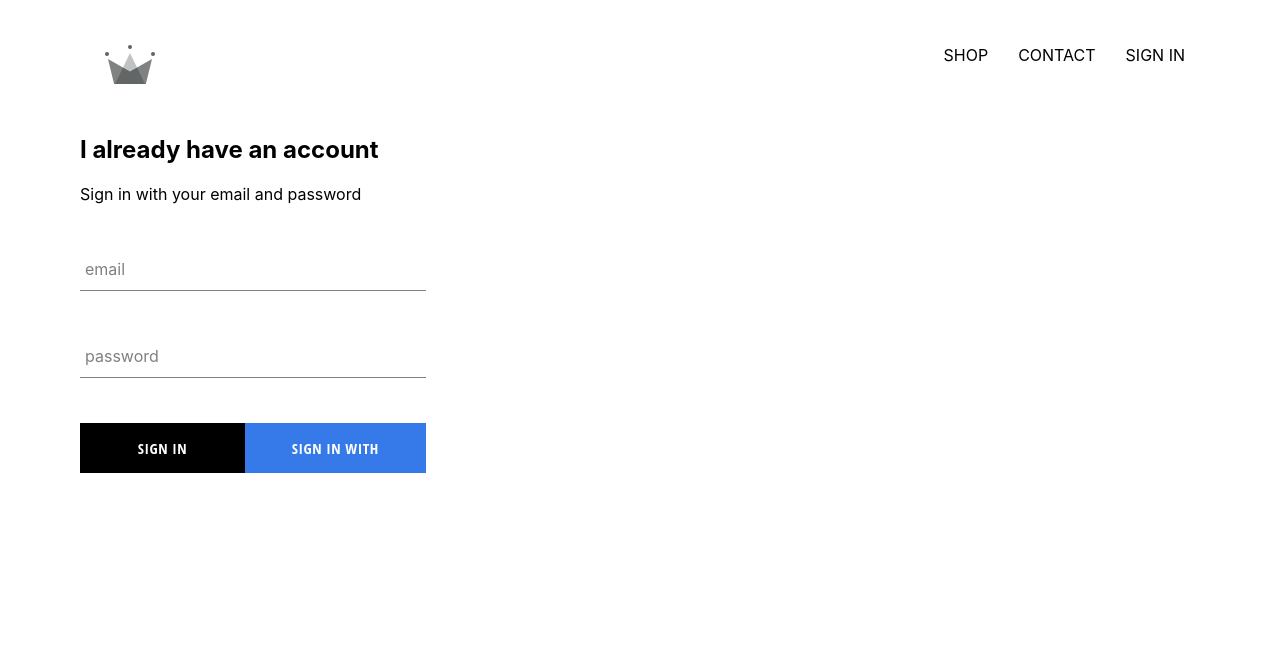
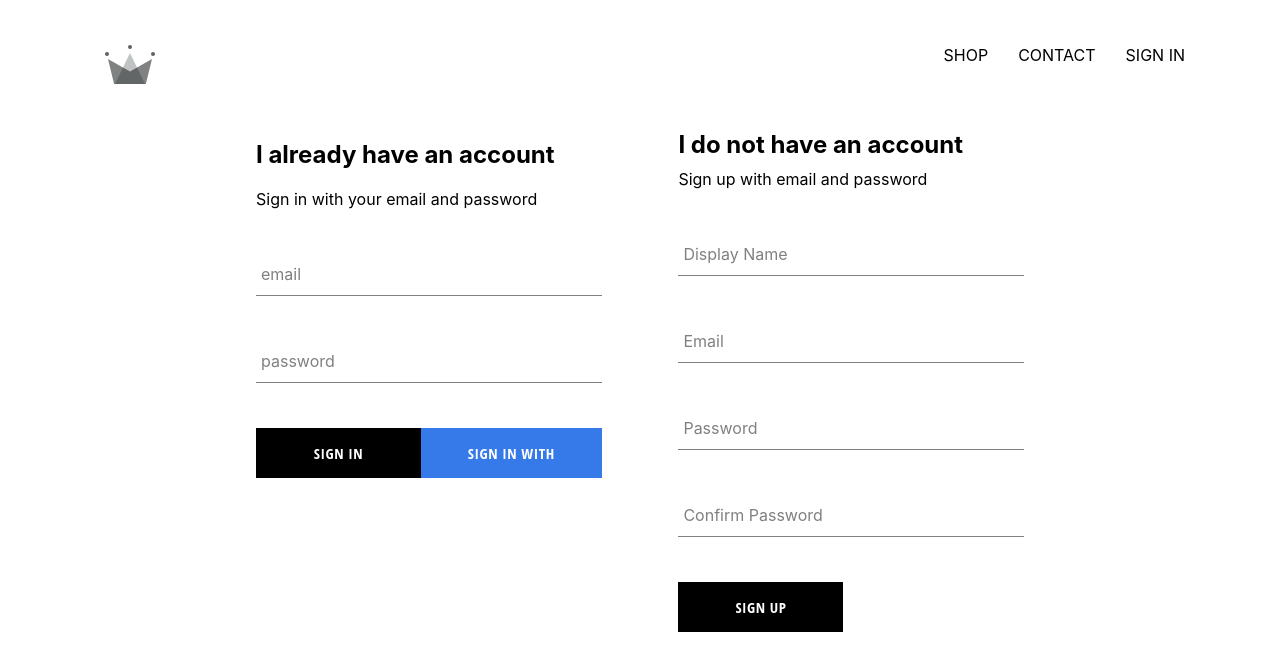
Before and after one commit to melisayu/shop-app, a React (Create React App) app: page /signin in a window 1280 px wide. Shown: the top 670 px of the page. Built offline with nearby package versions, Linux system fonts and the light colour scheme; no server answers.

Commit message:
Implement Firebase and Create Sign Up

```diff
--- a/src/App.js
+++ b/src/App.js
@@ -5,7 +5,7 @@
 import ShopPage from './pages/shop/shop.component';
 import SignInAndSignUpPage from './pages/sign-in-and-sign-up/sign-in-and-sign-up.component';
 import Header from './components/header/header.component';
-import { auth } from './firebase/firebase.utils';
+import { auth, createUserProfileDocument } from './firebase/firebase.utils';
 
 import './App.css';
 
@@ -19,11 +19,23 @@
     };
   }
 
-  unsubscribeFromAuth = null
+  unsubscribeFromAuth = null;
 
   componentDidMount() {
-    this.unsubscribeFromAuth = auth.onAuthStateChanged(user => {
-      this.setState({ currentUser: user });
+    this.unsubscribeFromAuth = auth.onAuthStateChanged(async userAuth => {
+      if (userAuth) {
+        const userRef = await createUserProfileDocument(userAuth);
+
+        userRef.onSnapshot(snapShot => {
+          this.setState({
+            currentUser: {
+              id: snapShot.id,
+              ...snapShot.data()
+            }
+          })
+        });
+      }
+      this.setState({ currentUser: userAuth });
     });
   }
 
@@ -34,7 +46,7 @@
   render() {
   return (
     <div>
-      <Header />
+      <Header currentUser={this.state.currentUser} />
       <Switch>
         <Route exact path='/' component={Homepage} />
         <Route path='/shop' component={ShopPage} />
--- a/src/components/sign-in/sign-in.component.jsx
+++ b/src/components/sign-in/sign-in.component.jsx
@@ -1,6 +1,6 @@
 import React from 'react';
 
-import { signInWithGoogle } from '../../firebase/firebase.utils';
+import { auth, signInWithGoogle } from '../../firebase/firebase.utils';
 
 import CustomButton from '../custom-button/custom-button.component';
 import FormInput from '../form-input/form-input.component';
@@ -18,10 +18,17 @@
         }
     }
 
-    handleSubmit = event => {
+    handleSubmit = async event => {
         event.preventDefault();
 
-        this.setState({ email: '', password: ''});
+        const { email, password } = this.state;
+
+        try {
+            await auth.signInWithEmailAndPassword(email, password);
+            this.setState({ email: '', password: ''});
+        } catch (error) {
+            console.log(error);
+        }
     };
 
     handleChange = event => {
--- /dev/null
+++ b/src/components/sign-up/sign-up.component.jsx
@@ -0,0 +1,105 @@
+import React from 'react';
+
+import FormInput  from '../form-input/form-input.component';
+import CustomButton from '../custom-button/custom-button.component';
+
+import { auth, createUserProfileDocument } from '../../firebase/firebase.utils';
+
+import './sign-up.styles.scss';
+import SignInAndSignUpPage from '../../pages/sign-in-and-sign-up/sign-in-and-sign-up.component';
+
+
+class SignUp extends React.Component {
+    constructor() {
+        super()
+
+        this.state = {
+            displayName: '',
+            email: '',
+            password: '',
+            confirmPassword: '',
+        }
+    }
+
+    handleSubmit = async event => {
+        event.preventDefault()
+
+        const { displayName, email, password, confirmPassword } = this.state;
+
+        if (password != confirmPassword ) {
+            alert('Passwords do not match!')
+            return;
+        }
+
+        try {
+            const { user } = await auth.createUserWithEmailAndPassword(email, password);
+            await createUserProfileDocument(user, { displayName });
+            this.state({
+                displayName: '',
+                email: '',
+                password: '',
+                confirmPassword: '',
+            })
+
+        } catch (error) {
+
+        }
+    }
+
+    handleChange = event => {
+        const { name, value } = event.target;
+        this.setState({[name]: value});
+    }
+
+    render() {
+        const { displayName, email, password, confirmPassword } = this.state;
+        return (
+            <div className='sign-up'>
+                <h2 className='title'>I do not have an account</h2>
+                <span>Sign up with email and password</span>
+                <form className='sign-up-form' onSubmit={this.handleSubmit}>
+                    <FormInput
+                        type='text'
+                        name='displayName'
+                        value={ displayName}
+                        onChange={this.handleChange}
+                        label='Display Name'
+                        required
+                    >
+                    </FormInput>
+                    <FormInput
+                        type='email'
+                        name='email'
+                        value={ email }
+                        onChange={this.handleChange}
+                        label='Email'
+                        required
+                    >
+                    </FormInput>
+                    <FormInput
+                        type='password'
+                        name='password'
+                        value={password}
+                        onChange={this.handleChange}
+                        label='Password'
+                        required
+                    >
+                    </FormInput>
+                    <FormInput
+                        type='password'
+                        name='confirmPassword'
+                        value={confirmPassword}
+                        onChange={this.handleChange}
+                        label='Confirm Password'
+                        required
+                    >
+                    </FormInput>
+                    <CustomButton type='submit'>SIGN UP</CustomButton>
+                </form>
+            </div>
+        )
+    }
+}
+
+
+export default SignUp;
--- /dev/null
+++ b/src/components/sign-up/sign-up.styles.scss
@@ -0,0 +1,9 @@
+.sign-up {
+    display: flex;
+    flex-direction: column;
+    width: 27vw;
+
+    .title {
+        margin: 10px 0;
+    }
+}
--- a/src/firebase/firebase.utils.js
+++ b/src/firebase/firebase.utils.js
@@ -13,6 +13,32 @@
     measurementId: "G-29SM2LPNG7"
   };
 
+export const createUserProfileDocument = async (userAuth, additionalData) => {
+  if (!userAuth) return;
+
+  const userRef = firestore.doc(`users/${userAuth.uid}`);
+
+  const snapShot = await userRef.get();
+
+  if (!snapShot.exists) {
+    const { displayName, email } = userAuth;
+    const createdAt = new Date();
+
+    try {
+      await userRef.set({
+        displayName,
+        email,
+        createdAt,
+        ...additionalData
+      })
+    } catch (error) {
+      console.log('error creating user', error.message);
+    }
+  }
+
+  return userRef;
+}
+
 firebase.initializeApp(config);
 
 export const auth = firebase.auth();
--- a/src/pages/sign-in-and-sign-up/sign-in-and-sign-up.component.jsx
+++ b/src/pages/sign-in-and-sign-up/sign-in-and-sign-up.component.jsx
@@ -1,6 +1,7 @@
 import React from 'react';
 
 import SignIn from '../../components/sign-in/sign-in.component';
+import SignUp from '../../components/sign-up/sign-up.component';
 
 import './sign-in-and-sign-up.styles.scss';
 
@@ -8,6 +9,7 @@
 const SignInAndSignUpPage = () => (
     <div className='sign-in-and-sign-up'>
         <SignIn />
+        <SignUp />
     </div>
 );
 
--- a/src/pages/sign-in-and-sign-up/sign-in-and-sign-up.styles.scss
+++ b/src/pages/sign-in-and-sign-up/sign-in-and-sign-up.styles.scss
@@ -0,0 +1,6 @@
+.sign-in-and-sign-up {
+    width: 60vw;
+    display: flex;
+    justify-content: space-between;
+    margin: 30px auto;
+}
```
Also changed, not shown: src/components/header/header.component.jsx (+5 -4 lines).
